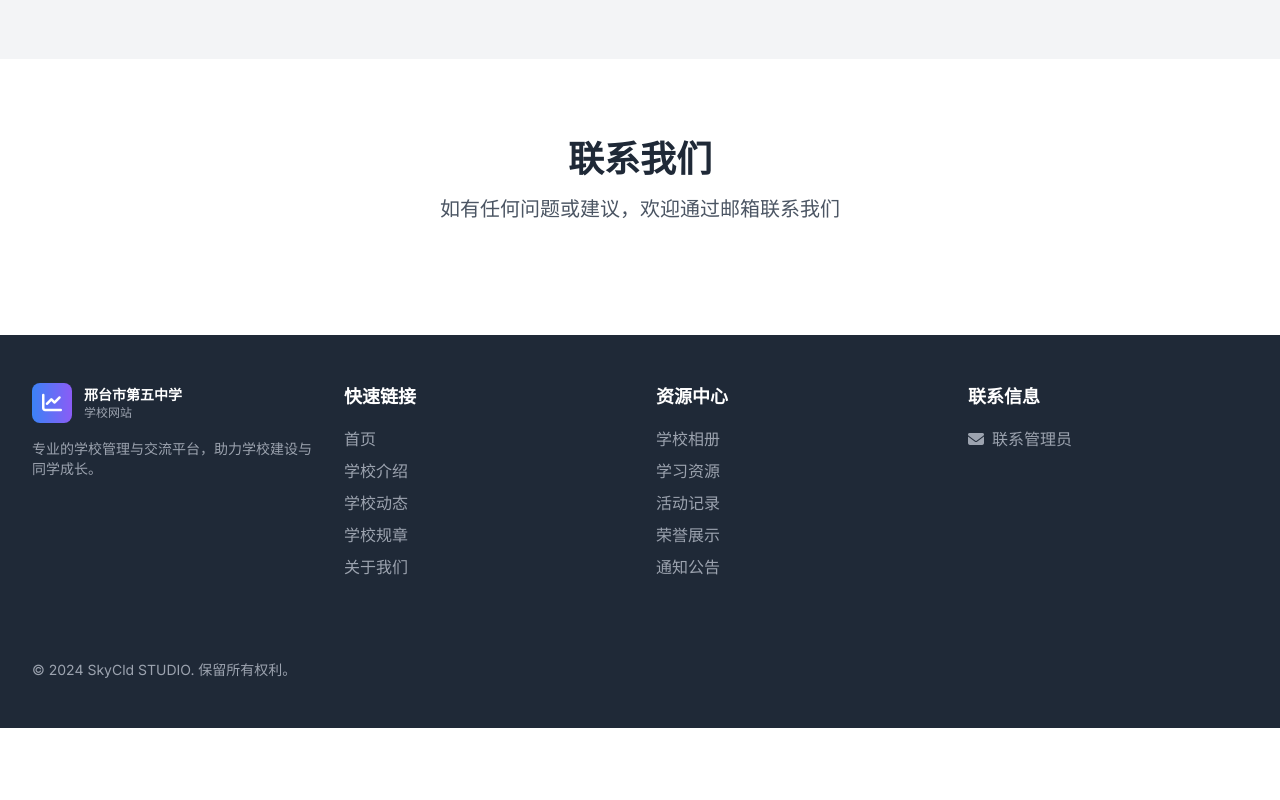
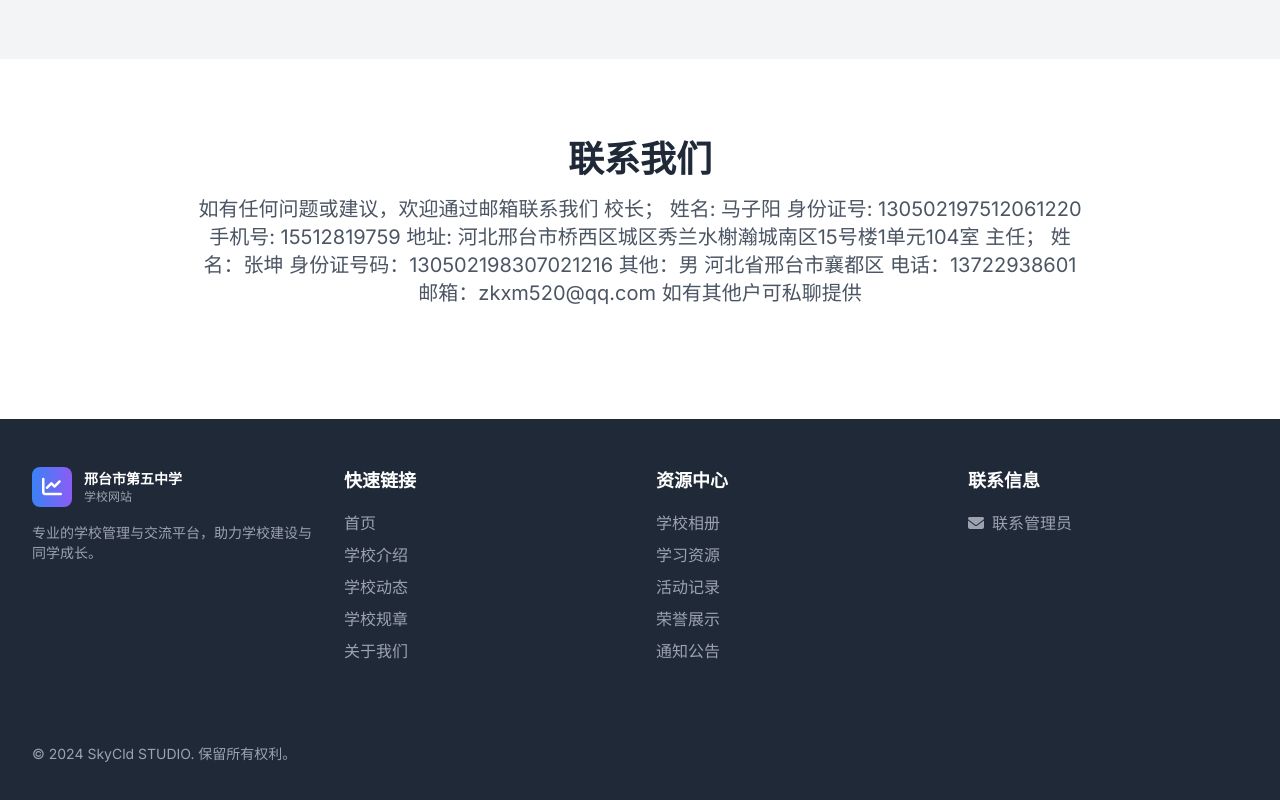
Before and after one commit to ma820325/xtdwzx, a website: page index.html in a window 1280 px wide. Shown: the part 1795-2595 px from the top of the page. Before the commit the page ends 2523 px from the top, so only its background shows below. Drawn offline with nearby package versions, Linux system fonts and the light colour scheme.

Commit message:
Update index.html

```diff
--- a/index.html
+++ b/index.html
@@ -226,6 +226,19 @@
                 <h2 class="text-3xl md:text-4xl font-bold text-dark mb-4">联系我们</h2>
                 <p class="text-xl text-gray-600 mb-8">
                     如有任何问题或建议，欢迎通过邮箱联系我们
+                    校长；
+                    姓名: 马子阳
+                    身份证号: 130502197512061220
+                    手机号: 15512819759
+                    地址: 河北邢台市桥西区城区秀兰水榭瀚城南区15号楼1单元104室
+                    主任；
+                    姓名：张坤
+                    身份证号码：130502198307021216
+                    其他：男 河北省邢台市襄都区
+                    电话：13722938601
+                    邮箱：zkxm520@qq.com
+
+                    如有其他户可私聊提供
                 </p>
             </div>
         </div>
```
